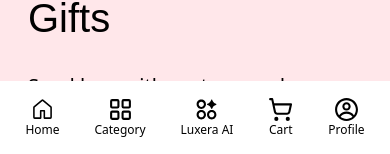
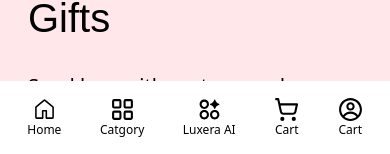
Before and after one commit to GeoLine02/luxera, a Next.js app: page /en in a window 390 px wide. Shown: the part 690-844 px from the top of the page. Built offline with nearby package versions, Linux system fonts and the light colour scheme; a web font is replaced by a local one.

Commit message:
chore: tabs functionality and change filter button backgound and text color

```diff
--- a/app/[locale]/(home)/components/categories/CategoriesModal.tsx
+++ b/app/[locale]/(home)/components/categories/CategoriesModal.tsx
@@ -12,6 +12,7 @@ import { useState } from "react";
 import { CategoryType, SubCategoryType } from "@/app/types/categories";
 import DesktopCategoriesModal from "./DesktopCategoriesModal";
 import MobileCategoriesModal from "./MobileCategoriesModal";
+import classNames from "classnames";
 
 const CategoriesModal = () => {
   const dispatch = useDispatch<AppDispatch>();
@@ -32,6 +33,15 @@ const CategoriesModal = () => {
 
   const { selectedCategory, selectedSubCategory, isCategoriesModalOpen } =
     useSelector((state: RootState) => state.categoriesReducer);
+
+  const mobileCategoriesStyles = classNames(
+    "fixed left-0 w-full z-50 transition-all duration-300 ease-in-out", // fixed positioning
+    {
+      "top-full opacity-0 pointer-events-none": !isCategoriesModalOpen, // off-screen (hidden)
+      "top-0 opacity-100 pointer-events-auto": isCategoriesModalOpen, // visible
+    }
+  );
+
   return (
     <>
       {isCategoriesModalOpen ? (
@@ -46,7 +56,10 @@ const CategoriesModal = () => {
               selectedSubCategory={selectedSubCategory}
             />
           </div>
-          <div className="xs:hidden">
+        </>
+      ) : null}
+
+      <div className={`xs:hidden ${mobileCategoriesStyles}`}>
         <MobileCategoriesModal
           categories={categories}
           handleChooseCatogery={handleChooseCatogery}
@@ -57,8 +70,6 @@ const CategoriesModal = () => {
         />
       </div>
     </>
-      ) : null}
-    </>
   );
 };
 
--- a/app/[locale]/products/components/productFilter/FilterModal.tsx
+++ b/app/[locale]/products/components/productFilter/FilterModal.tsx
@@ -46,8 +46,8 @@ const FilterModal = ({ isModalOpen, setIsFilterOpen }: FilterModalProps) => {
         rounded="lg"
         title="Filter"
         type="button"
-        bgColor="dirtyPink"
-        titleColor="black"
+        bgColor="black"
+        titleColor="white"
         className="py-1 px-4 max-w-[100px]"
         onClick={handleFilter}
       />
--- a/app/shared/mobileTabs/MobileTabs.tsx
+++ b/app/shared/mobileTabs/MobileTabs.tsx
@@ -5,73 +5,47 @@ import { LuLayoutGrid } from "react-icons/lu";
 import { RiApps2AiLine } from "react-icons/ri";
 import { LuShoppingCart } from "react-icons/lu";
 import { CgProfile } from "react-icons/cg";
-import { IconType } from "react-icons/lib";
 import Link from "next/link";
 import { usePathname } from "next/navigation";
-
-const tabs = [
-  {
-    accessorKey: "home",
-    label: "Home",
-    icon: GoHome,
-    path: "/",
-  },
-  {
-    accessorKey: "category",
-    label: "Category",
-    icon: LuLayoutGrid,
-    path: "/category",
-  },
-  {
-    accessorKey: "luxeraAI",
-    label: "Luxera AI",
-    icon: RiApps2AiLine,
-    path: "/luxera-ai",
-  },
-  {
-    accessorKey: "cart",
-    label: "Cart",
-    icon: LuShoppingCart,
-    path: "/cart",
-  },
-  {
-    accessorKey: "profile",
-    label: "Profile",
-    icon: CgProfile,
-    path: "/profile",
-  },
-];
-
-interface TabProps {
-  Icon: IconType;
-  label: string;
-  path: string;
-}
-
-const Tab = ({ Icon, label, path }: TabProps) => {
-  return (
-    <Link href={path} className="flex flex-col items-center">
-      <Icon size={25} />
-      <h1 className="text-xs">{label}</h1>
-    </Link>
-  );
-};
+import { openCategoiresModal } from "@/app/store/features/categoriesSlice";
+import { useDispatch } from "react-redux";
+import { AppDispatch } from "@/app/store/store";
 
 const MobileTabs = () => {
   const pathName = usePathname();
+  const dispatch = useDispatch<AppDispatch>();
+
+  const handleOpenCategories = () => {
+    dispatch(openCategoiresModal());
+  };
 
   if (pathName.includes("/luxera-ai")) return null;
 
   return (
     <div className="bg-white p-4 flex justify-around items-center gap-4 fixed bottom-0 left-0 z-50 w-full xs:hidden">
-      {tabs.map((tab) => (
-        <Tab
-          key={tab.accessorKey}
-          Icon={tab.icon}
-          label={tab.label}
-          path={tab.path}
-        />
-      ))}
+      <Link href={"/"} className="flex flex-col items-center">
+        <GoHome size={25} />
+        <h1 className="text-xs">Home</h1>
+      </Link>
+      <div
+        onClick={handleOpenCategories}
+        className="flex flex-col items-center"
+      >
+        <LuLayoutGrid size={25} />
+        <h1 className="text-xs">Catgory</h1>
+      </div>
+      <Link href={"/luxera-ai"} className="flex flex-col items-center">
+        <RiApps2AiLine size={25} />
+        <h1 className="text-xs">Luxera AI</h1>
+      </Link>
+      <Link href={"/cart"} className="flex flex-col items-center">
+        <LuShoppingCart size={25} />
+        <h1 className="text-xs">Cart</h1>
+      </Link>
+      <Link href={"/profile"} className="flex flex-col items-center">
+        <CgProfile size={25} />
+        <h1 className="text-xs">Cart</h1>
+      </Link>
     </div>
   );
 };
--- a/app/ui/Modal.tsx
+++ b/app/ui/Modal.tsx
@@ -2,11 +2,14 @@ import React from "react";
 
 interface ModalProps {
   children: React.ReactNode;
+  className?: string;
 }
 
-const Modal = ({ children }: ModalProps) => {
+const Modal = ({ children, className }: ModalProps) => {
   return (
-    <div className="flex items-center fixed left-0 top-0 justify-center h-screen w-screen z-50 bg-black/70">
+    <div
+      className={`${className} flex items-center fixed left-0 top-0 justify-center h-screen w-screen z-50 bg-black/70`}
+    >
       <div>{children}</div>
     </div>
   );
```
Lines whose indentation alone changed are shown as unchanged.
